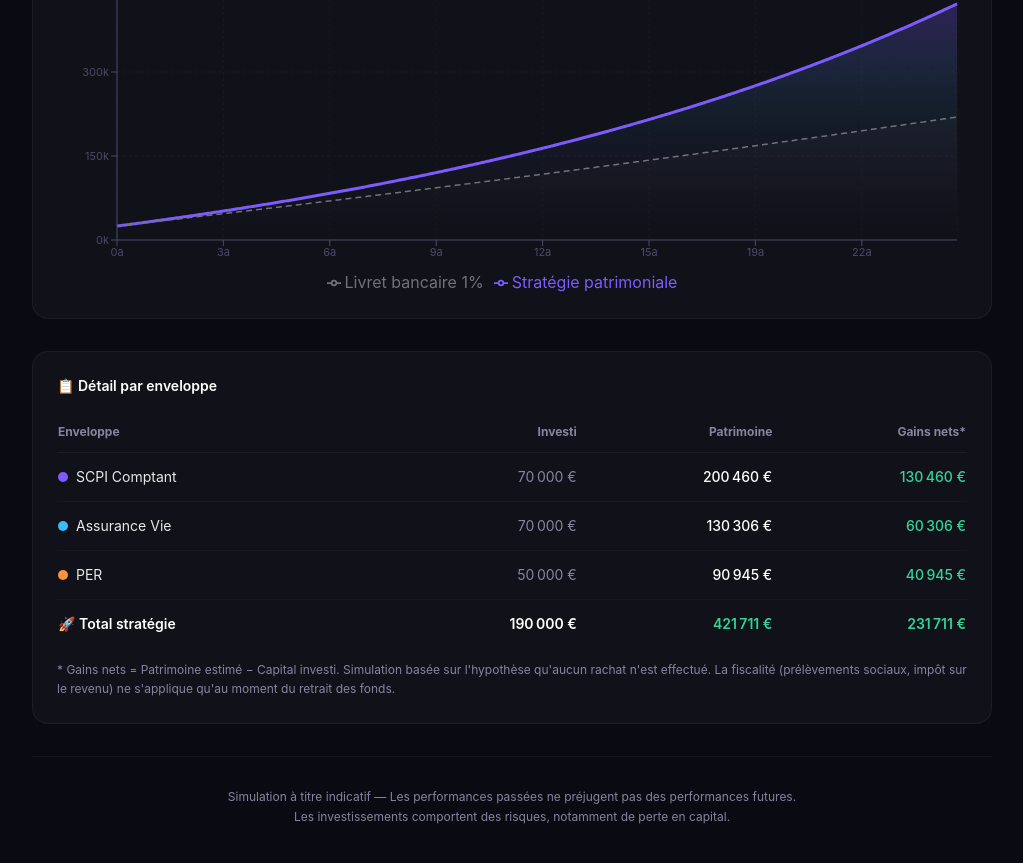
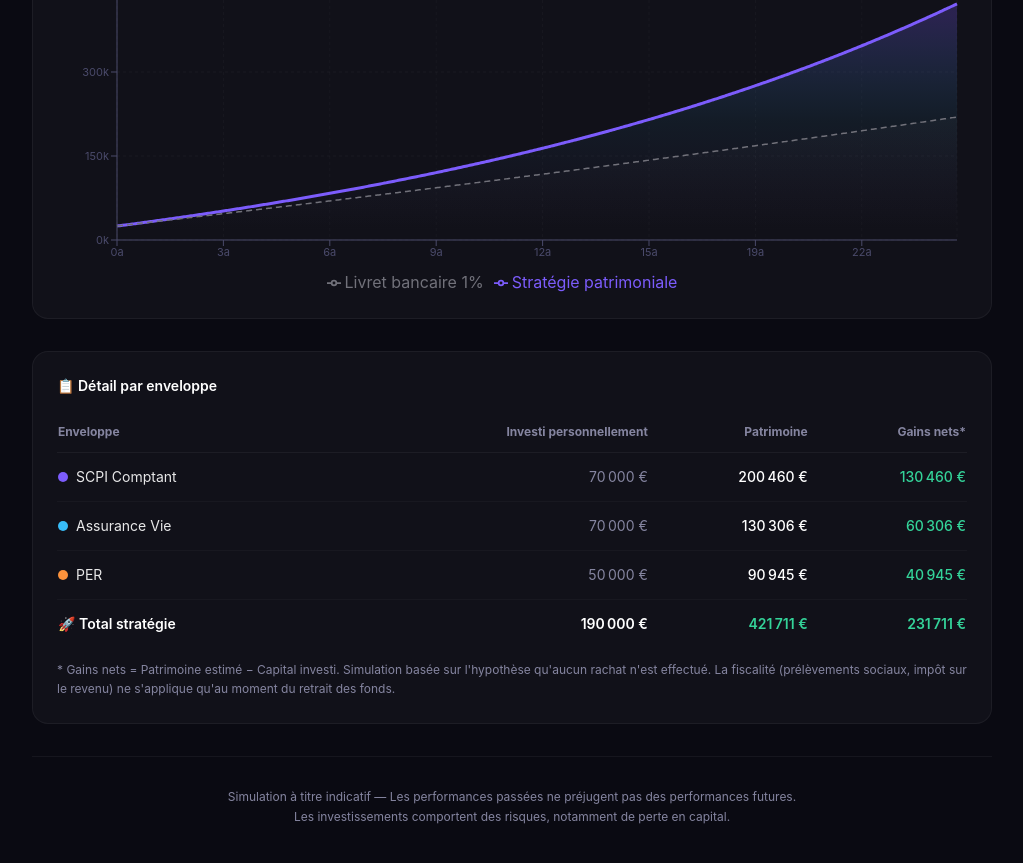
Before and after one commit to louminod/simulateur-patrimoine, a Next.js app: page / in a window 1280 px wide. Shown: the part 1836-2699 px from the top of the page, without its empty margins (128-1151 px from the left). Built offline with nearby package versions, Linux system fonts and the light colour scheme.

Commit message:
ux: rename Investi to Investi personnellement

```diff
--- a/src/components/RecapTable.tsx
+++ b/src/components/RecapTable.tsx
@@ -17,7 +17,7 @@ function RecapTableInner({ results }: RecapTableProps) {
           <thead>
             <tr className="text-[var(--muted)] text-xs border-b border-white/5">
               <th className="text-left py-3">Enveloppe</th>
-              <th className="text-right py-3">Investi</th>
+              <th className="text-right py-3">Investi personnellement</th>
               <th className="text-right py-3">Patrimoine</th>
               <th className="text-right py-3">Gains nets*</th>
             </tr>
```
